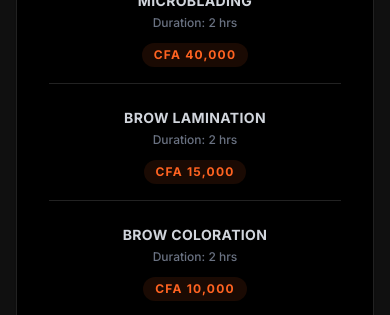
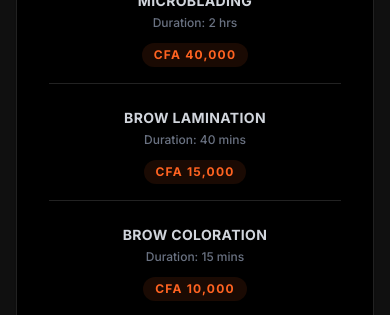
Before and after one commit to digitalchuwkudi/Lash-and-Brows-Near-You, a React (Vite) app: page / in a window 390 px wide. Shown: the part 3240-3555 px from the top of the page. Built offline with nearby package versions, Linux system fonts and the light colour scheme.

Commit message:
fix: Update contact details and service durations
Updates the primary phone number and WhatsApp contact across the application. Also refines the duration times for several services and training programs to be more accurate. Adjusts the "About Me" section to reflect a broader "esthetician" role.

```diff
--- a/src/components/AboutMe.tsx
+++ b/src/components/AboutMe.tsx
@@ -49,7 +49,7 @@ export default function AboutMe() {
 
             <div className="text-lg text-gray-600 dark:text-gray-400 mb-10 leading-relaxed font-medium space-y-4">
               <p>
-                I am Josella, a certified lash extension, brows, and lip blush technician serving clients across Cotonou. With over 5 years of experience in the beauty industry, I specialize in delivering premium, salon-quality results in the comfort of your home or office.
+                I am Josella, a certified esthetician serving clients across Cotonou. With over 5 years of experience in the beauty industry, I specialize in delivering premium, salon-quality results in the comfort of your home or office.
               </p>
               <p>
                 No traffic, no waiting — just personalized, professional care tailored to your schedule. I use high-quality products to create fresh, natural, confident and long-lasting looks that enhance your beauty effortlessly.
--- a/src/components/BookingForm.tsx
+++ b/src/components/BookingForm.tsx
@@ -45,7 +45,7 @@ Service: ${formData.service}
 Date: ${dateStr}
 Time: ${formData.time}
     `;
-    const whatsappUrl = `https://wa.me/2290190083461?text=${encodeURIComponent(message)}`;
+    const whatsappUrl = `https://wa.me/2290161205830?text=${encodeURIComponent(message)}`;
     window.open(whatsappUrl, '_blank');
   };
 
--- a/src/components/Contact.tsx
+++ b/src/components/Contact.tsx
@@ -28,7 +28,7 @@ export default function Contact() {
 
         <div className="grid md:grid-cols-2 gap-8 max-w-4xl mx-auto">
           <motion.a
-            href="tel:+2290190083461"
+            href="tel:+2290161205830"
             initial={{ opacity: 0, y: 20 }}
             whileInView={{ opacity: 1, y: 0 }}
             viewport={{ once: true }}
@@ -40,7 +40,7 @@ export default function Contact() {
             <h3 className="text-2xl font-black text-gray-900 dark:text-white mb-2">Call Us</h3>
             <p className="text-gray-500 dark:text-gray-400 mb-6">Speak directly with our team.</p>
             <span className="text-xl font-bold text-brand flex items-center">
-              +229 01 90 08 34 61
+              +229 01 61 20 58 30
               <ArrowRight className="ml-2 opacity-0 group-hover:opacity-100 transition-opacity" size={20} />
             </span>
           </motion.a>
--- a/src/components/Footer.tsx
+++ b/src/components/Footer.tsx
@@ -103,7 +103,7 @@ export default function Footer() {
                 </div>
                 <div>
                   <p className="text-white font-bold text-sm uppercase tracking-wide">Phone</p>
-                  <a href="tel:+2290190083461" className="text-gray-400 text-sm font-medium hover:text-brand transition-colors block">+229 01 90 08 34 61</a>
+                  <a href="tel:+2290161205830" className="text-gray-400 text-sm font-medium hover:text-brand transition-colors block">+229 01 61 20 58 30</a>
                 </div>
               </li>
               <li className="flex items-start space-x-4">
--- a/src/components/Services.tsx
+++ b/src/components/Services.tsx
@@ -25,8 +25,8 @@ const services: ServiceGroup[] = [
       { name: 'Combo Brows', price: 'CFA 50,000', duration: '2 hrs' },
       { name: 'Microshading (Ombre)', price: 'CFA 35,000', duration: '2 hrs' },
       { name: 'Microblading', price: 'CFA 40,000', duration: '2 hrs' },
-      { name: 'Brow Lamination', price: 'CFA 15,000', duration: '2 hrs' },
-      { name: 'Brow Coloration', price: 'CFA 10,000', duration: '2 hrs' },
+      { name: 'Brow Lamination', price: 'CFA 15,000', duration: '40 mins' },
+      { name: 'Brow Coloration', price: 'CFA 10,000', duration: '15 mins' },
       { name: 'Brow Correction', price: 'CFA 5,000', duration: '30 mins' },
     ],
   },
@@ -41,10 +41,10 @@ const services: ServiceGroup[] = [
     category: 'Training',
     icon: <GraduationCap className="text-brand" size={32} />,
     items: [
-      { name: 'Microblading & Lash Extensions', price: 'CFA 50,000', duration: '2 hrs' },
-      { name: 'Lash Extensions & Brow Lamination', price: 'CFA 45,000', duration: '2 hrs' },
-      { name: 'Lash Extension (Includes training kits)', price: 'CFA 30,000', duration: '2 hrs' },
-      { name: 'Lash Extensions, Brow Lamination & Semi Permanent Make-Up (Microblading & Microshading)', price: 'CFA 65,000', duration: '2 hrs' },
+      { name: 'Microblading & Lash Extensions', price: 'CFA 50,000', duration: '3 weeks' },
+      { name: 'Lash Extensions & Brow Lamination', price: 'CFA 45,000', duration: '2 weeks' },
+      { name: 'Lash Extension (Includes training kits)', price: 'CFA 30,000', duration: '2 weeks' },
+      { name: 'Lash Extensions, Brow Lamination & Semi Permanent Make-Up (Microblading & Microshading)', price: 'CFA 65,000', duration: '4 weeks' },
     ],
   },
 ];
--- a/src/components/Training.tsx
+++ b/src/components/Training.tsx
@@ -49,7 +49,7 @@ export default function Training() {
             </div>
 
             <a
-              href="https://wa.me/2290190083461"
+              href="https://wa.me/2290161205830"
               target="_blank"
               rel="noopener noreferrer"
               className="inline-flex items-center justify-center bg-brand text-white px-10 py-5 rounded-2xl font-black text-lg transition-all transform hover:-translate-y-1 hover:scale-105 shadow-xl shadow-brand/20 hover:opacity-90"
```
